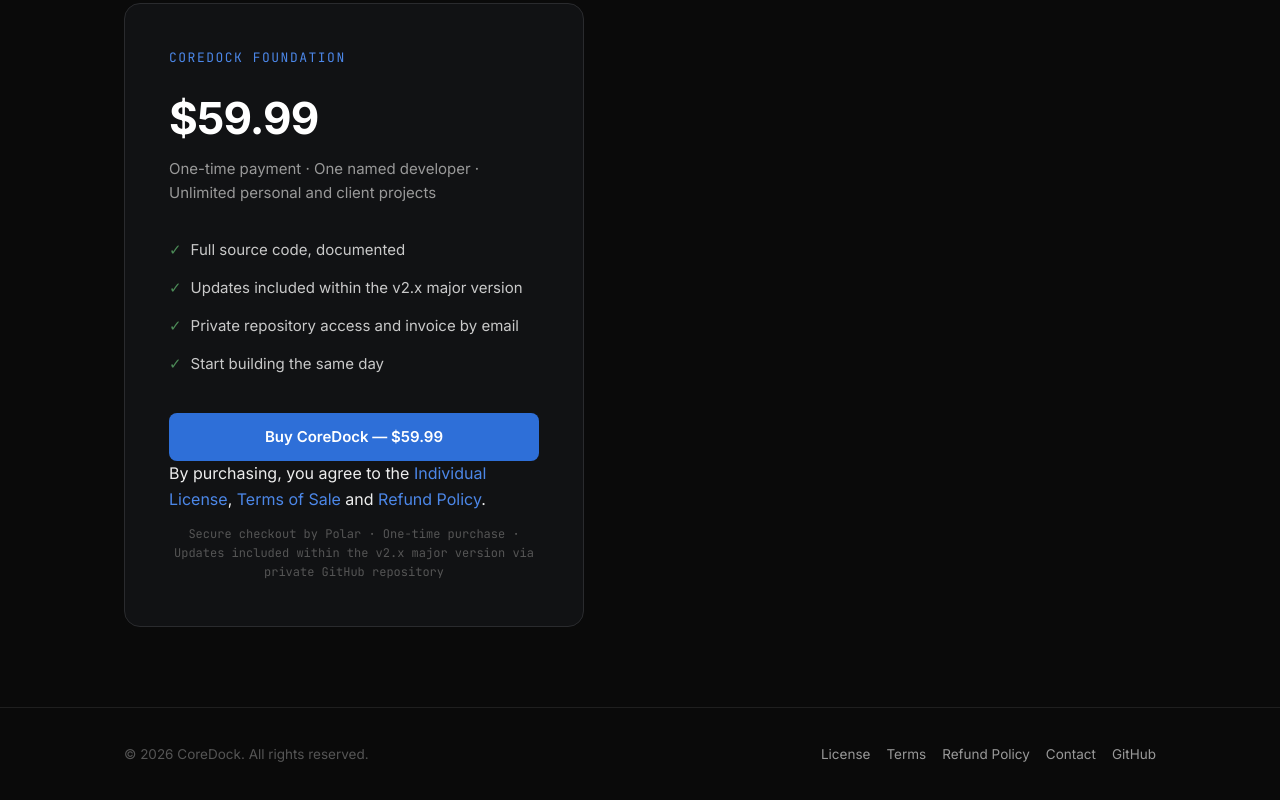
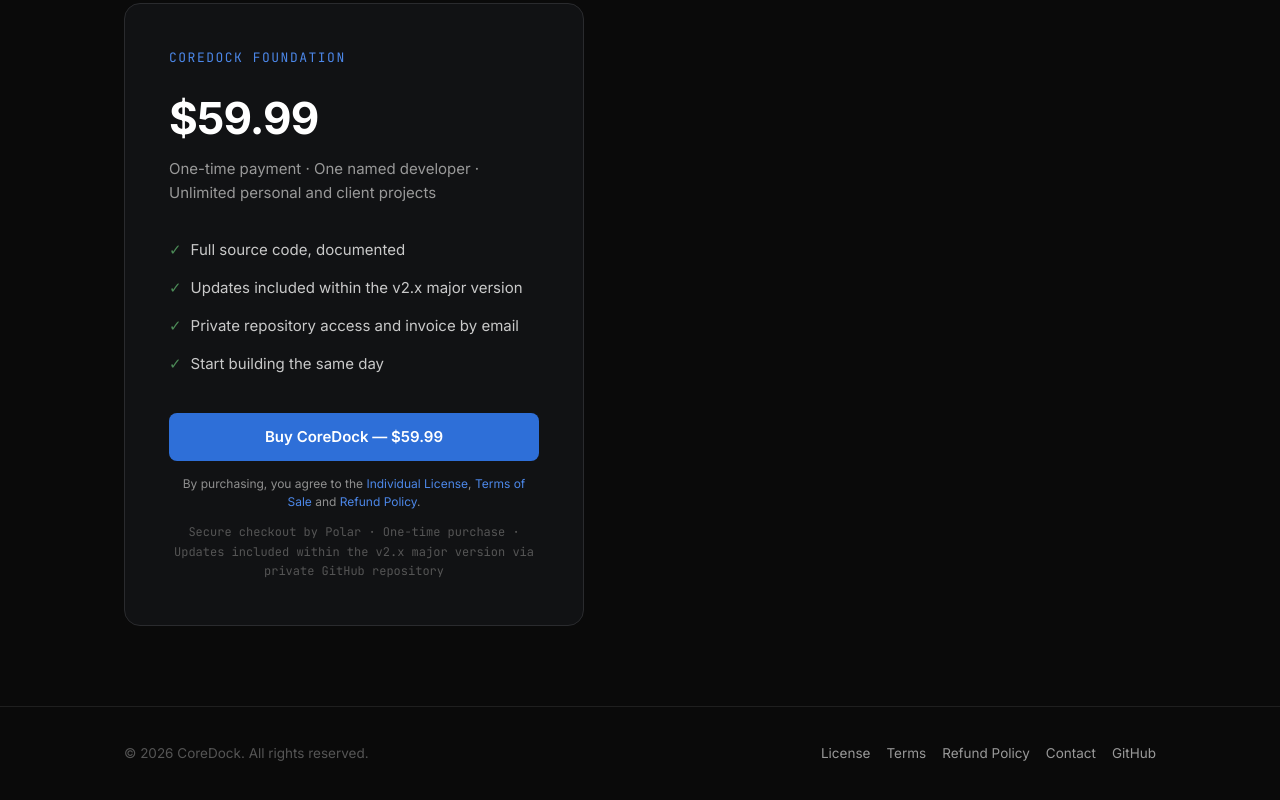
Before and after one commit to CoreDock/coredock.github.io, a React (Vite) app: page / in a window 1280 px wide. Shown: the part 3655-4455 px from the top of the page. Built offline with nearby package versions, Linux system fonts and the light colour scheme.

Commit message:
style: keep purchase terms visually secondary

```diff
--- a/src/sections/Pricing.tsx
+++ b/src/sections/Pricing.tsx
@@ -46,7 +46,15 @@
             Buy CoreDock — $59.99
           </a>
 
-          <p className="purchase-terms">
+          <p
+            style={{
+              marginTop: '14px',
+              textAlign: 'center',
+              fontSize: '12px',
+              lineHeight: 1.5,
+              color: 'var(--steel-dark)',
+            }}
+          >
             By purchasing, you agree to the <a href="/license/">Individual License</a>,{' '}
             <a href="/terms/">Terms of Sale</a> and{' '}
             <a href="/refund-policy/">Refund Policy</a>.
```
